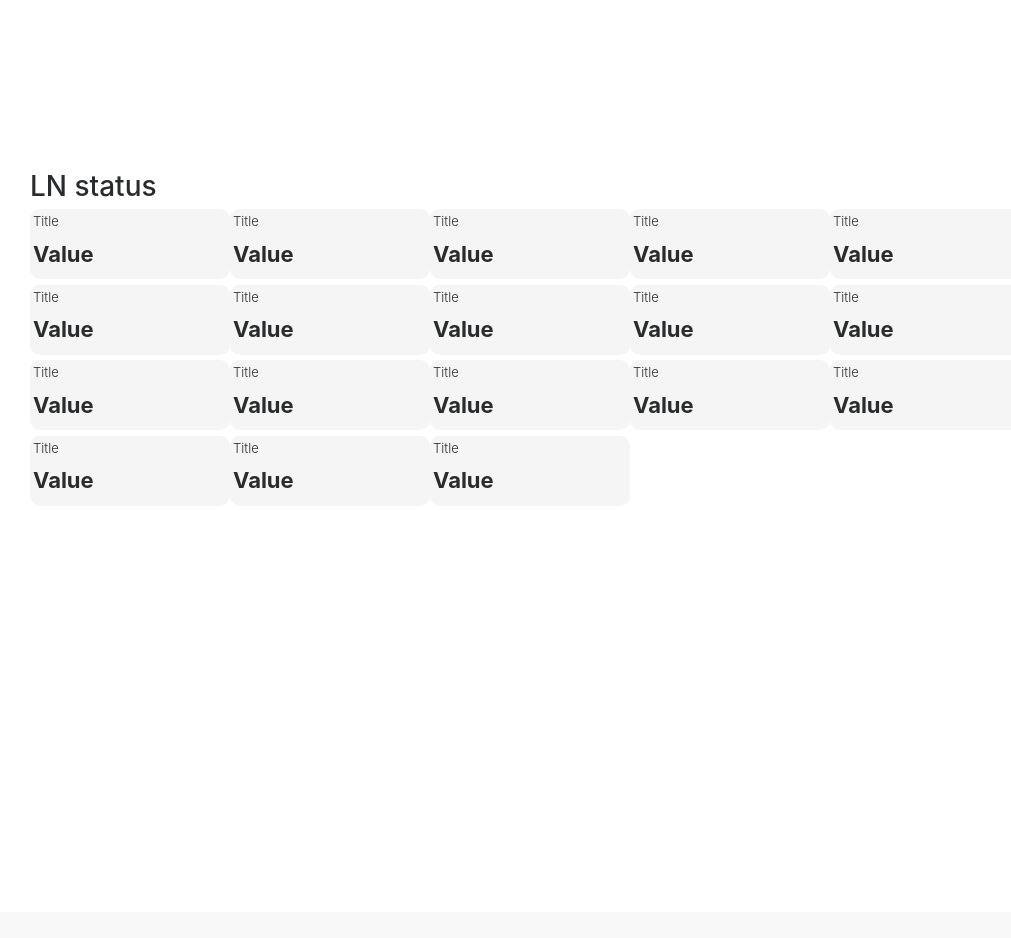
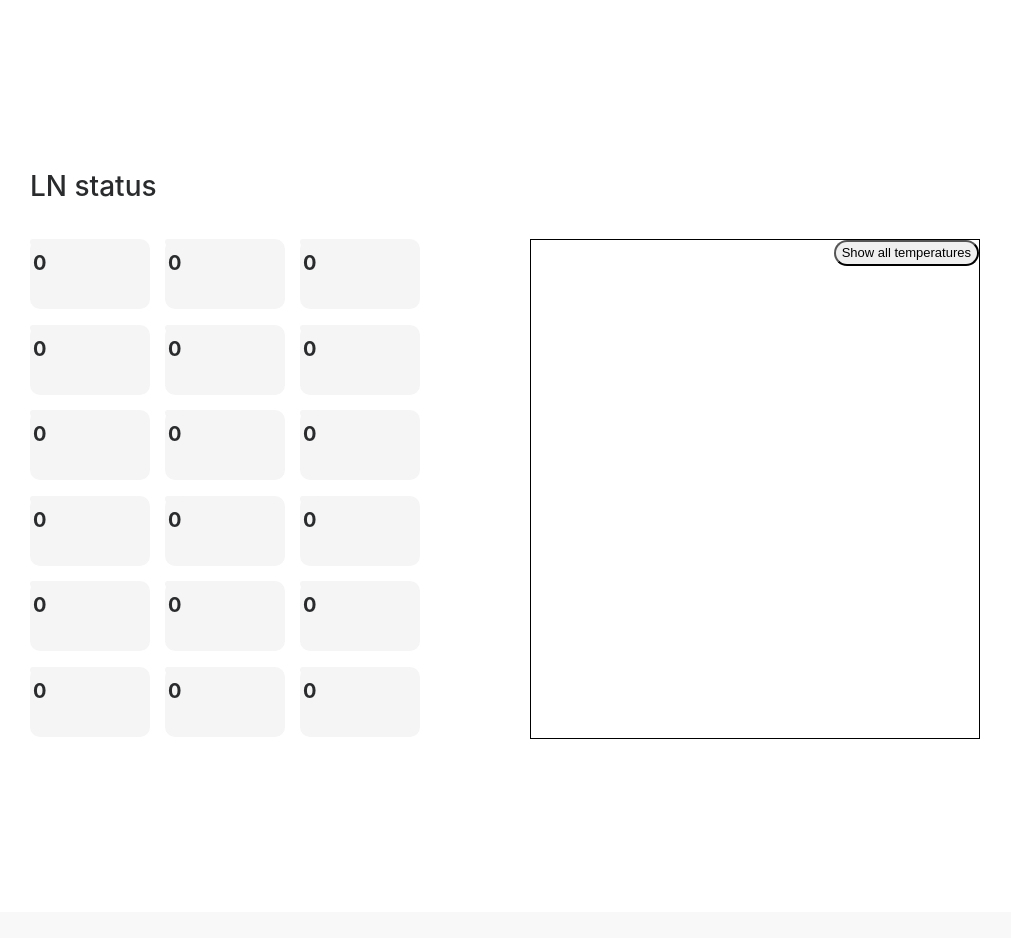
Before and after one commit to Andris-Akacenoks/meteo, a PHP site: page / in a window 1280 px wide. Shown: the part 1488-2426 px from the top of the page, without its empty margins (34-1045 px from the left). Run offline with PHP 8.4, Linux system fonts and the light colour scheme; some libraries are stand-ins or nearby versions.

Commit message:
Added last tasks. Now fixing left

```diff
--- a/index.php
+++ b/index.php
@@ -276,11 +276,10 @@
             <section class="acu-data" id="ln-data" style="overflow-y:auto;height:100vh;">
                 <br><br><br>
                 <h3 id="rxc-heading">LN status</h3>
-
-
+                    <div id="ln-amplifier-temps">
                     <?php
                         $levels = array(
-                        'Vd11','Id11','Vg11','Vd21',
+                            'Vd11','Id11','Vg11','Vd12',
                             'Id12', 'Vg12', 'Vd13','Id13',
                             'Vg13', 'Vd21', 'Id21', 'Vg21',
                             'Vd22', 'Id22', 'Vg22', 'Vd23',
@@ -292,15 +291,23 @@
                         for($i=0; $i<sizeof($levels); $i++){
                             $temp = $levels[$i];
 
-                        echo "<table class='rxc-status-table'>";
-                        echo "  <tr><th id='{$temp}-label'>Title</th> </tr>";
-                        echo "  <tr><td id='{$temp}-value'>Value";
+                            echo "<table class='ln-status-table'>";
+                            echo "  <tr><th id='{$temp}-label'></th> </tr>";
+                            echo "  <tr><td id='{$temp}-value'>0";
                             echo "  </td></tr>";
                             echo "</table>";
                         }
                     ?>
-                    <th id="rxc-temperature-a-label" ></th>
-                    <td id="rxc-temperature-a" ></td>
+                    </div>
+                    <div id="ln-sys-temps">
+                        <div id="header">
+                            <button id='toggle-temp-btn' value='Show all temperatures'>Show all temperatures</button>
+                        </div>
+                        <div id="ln-sys-temp-content">
+
+                        </div>
+
+                    </div>
 
             </section>
             <section class="page-wrappe" id="page-wrappe">
--- a/src/css/style.css
+++ b/src/css/style.css
@@ -17,6 +17,45 @@ th, td {
   display: inline-block;
 }
 
+.rxc-status-table td{
+  font-size: 22px;
+  font-weight: bold;
+  text-align: center;
+}
+
+                      .ln-status-table{
+                        width: 120px;
+                        height:70px;
+                        display: inline-block;
+                        margin-right: 15px;
+                        margin-bottom: 10px;
+                      }
+                      .ln-status-table td{
+                        font-size: 20px;
+                        font-weight: bold;
+                        text-align: center;
+                      }
+                      .ln-status-table th{
+                        font-size: 16px;
+                        }
+#ln-amplifier-temps{
+  float: left;
+  width: 500px;
+  margin: 30px 0 0 0;
+}
+
+#ln-sys-temps{
+  float: left;
+  width: 450px;
+  height: 500px;
+  margin: 30px 0 0 0;
+  border: 1px solid black;
+  word-wrap: break-word;
+  overflow-y: scroll;
+
+
+}
+
 tr:hover {background-color:#f5f5f5;}
 
 .topbar{
@@ -30,11 +69,6 @@ tr:hover {background-color:#f5f5f5;}
   width: 100%;
 }
 
-.rxc-status-table td{
-  font-size: 22px;
-  font-weight: bold;
-  text-align: center;
-}
 #OnOff-table{
   display: none;
 }
@@ -240,10 +274,10 @@ th{
 
 
 }
-#hideshow{
+#hideshow,
+#toggle-temp-btn{
   float:right;
   border-radius: 20px;
-
 }
 
 .onoff-btn{
--- a/src/js/ln.js
+++ b/src/js/ln.js
@@ -1,44 +1,67 @@
+
 function displayLNstatus(data){
+    displayLNLevelStatus(data);
+    displaySystemTemperature(data);
+}
+
+function displayLNLevelStatus(data){
     var levels = [
-        'Vd11','Id11','Vg11','Vd21',
+        'Vd11','Id11','Vg11','Vd12',
         'Id12', 'Vg12', 'Vd13','Id13',
         'Vg13', 'Vd21', 'Id21', 'Vg21',
         'Vd22', 'Id22', 'Vg22', 'Vd23',
         'Id23', 'Vg23'
     ];
 
+    var metrics = [
+        'V', 'mA', 'V', 'V',
+        'mA', 'V', 'V', 'V',
+        'V', 'V', 'mA', 'V',
+        'V', 'mA', 'V', 'V',
+        'mA', 'V'
+    ]
+
     for(var i=0;i<levels.length; i++){
         document.getElementById(levels[i]+'-label').innerHTML = levels[i];
-        document.getElementById(levels[i]+'-value').innerHTML =data.rxc_ln[i]+"mA";
+        document.getElementById(levels[i]+'-value').innerHTML =data.rxc_ln[i]+" "+metrics[i];
+    }
+}
+
+function displaySystemTemperature(data){
+    document.getElementById('ln-sys-temp-content').innerHTML = "";
+
+    for(var i=0;i<data.systmp.length; i++){
+        document.getElementById('ln-sys-temp-content').innerHTML += "<strong> Nr. "+(i+1)+"</strong>: "+ data.systmp[i]+"<br />";
     }
 
+
 }
-/*
-Vd11    =1.52V,
-Id11    =0.2mA,
-Vg11    =12.63V,
-Vd12    =1.23V,
-Id12    =0mA,
-Vg12    =12.75V,
-Vd13    =1.25V,
-Id13    =0V,
-Vg13    =12.63V,
-Vd21    =1.25V,
-Id21    =0.2mA,
-Vg21    =12.56V,
-Vd22    =0V,
-Id22    =0mA,
-Vg22    =14.99V;
-Vd23    =0V,
-Id23    =0mA,
-Vg23    =14.90V
 
 
 
-    "rxc_ln": ["+00.90", "+05.85", "-01.38", "+00.65", "+03.96",
-                "-01.53", "+00.54", "+03.96", "-01.61", "+01.00",
-                "+04.89", "-02.11", "+00.45", "+04.01", "+00.99",
-                "+00.54", "+03.96", "-000.16"],
+
+/*
+    2. Systpm ir masīvs ar uztverošās sistēmas temperatūru kelvinos.
+            * Masīvā ir ap ~30 (laikam, varbūt ir mazāk) temp. vērtību, katra savam frekvenču kanālam jeb detektoram.
+            * Praksē tik daudzus neizmantojam, tipiski 4,  cietiem eksp. vairāk.
+            * Šo var vizualizēt grafiski jaunā tabā, attēlojot pēdejo aktuālo vērtību arī tekstā.
+
+Lai nebūtu par daudz, var uztaisīt, lai pēc default rāda tos kanālus, kuri tiek visbiežāk izmantot (resp. kuriem masīvā tagad nav 0 vērtība),
+pārējos retāk izmantotos kanālus - pēc lietotāja pieprasījuma.
 
 
+{//RT16
+    "systmp": [0.0, 24.48740005493164,
+        0.0, 0.0, 0.0, 0.0,
+        0.0, 0.0, 0.0, 25.02713966369629,
+        0.0, 0.0, 0.0, 0.0,
+        0.0, 0.0, 24.873186111450195,
+        0.0, 0.0, 0.0, 0.0,
+        0.0, 0.0, 0.0, 24.842100143432617,
+        0.0, 0.0, 0.0, 0.0,
+        0.0, 0.0, 0.0, 28.007978439331055,
+        0.0, 21.467815399169922,
+        0.0]
+}
+
 */
```
Lines whose indentation alone changed are shown as unchanged.
